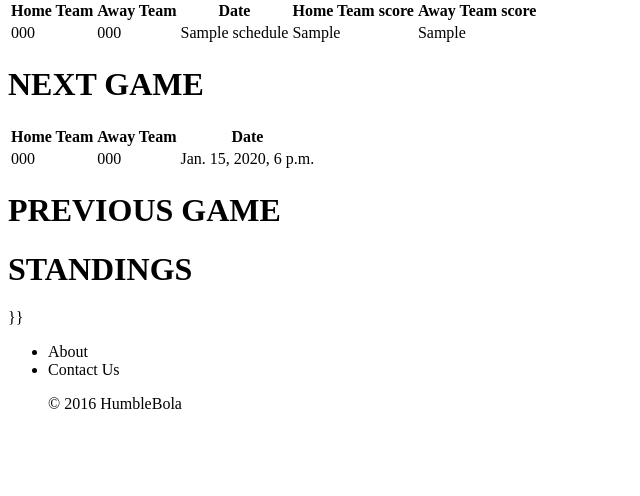
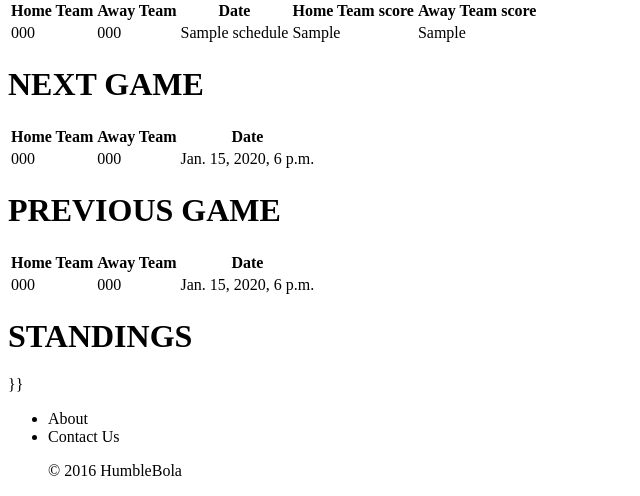
Before and after one commit to nicobaguio/Humblebola-Stats, a Django app: template humblebola/templates/humblebola/schedule.html in a window 1280 px wide. Shown: the part 435-931 px from the top of the page, without its empty margins (0-640 px from the left). Before the commit the page ends 844 px from the top, so only its background shows below. Run offline with Django 3.2, Linux system fonts and the light colour scheme; tables that the repository leaves empty hold one stand-in row (values such as "Sample post"); the template is opened without the code that fills it: values that come from a table or form of the project are taken from there, most other values are stand-ins (such as "Sample title", 1, 10 or a date in 2020).

Commit message:
Added prev game sidebar

```diff
--- a/humblebola/templates/humblebola/schedule.html
+++ b/humblebola/templates/humblebola/schedule.html
@@ -56,6 +56,20 @@
         {% endfor %}
     </table>
 <h1>PREVIOUS GAME</h1>
+    <table>
+        <tr>
+            <th>Home Team</th>
+            <th>Away Team</th>
+            <th>Date</th>
+        </tr>
+        {% for game in prev_game %}
+            <tr>
+                <td>{{ game.home_team.code }}</td>
+                <td>{{ game.away_team.code }}</td>
+                <td>{{ game.schedule }}</td>
+            </tr>
+        {% endfor %}
+    </table>
 <h1>STANDINGS</h1>}}
 
 {% endblock %}
```
Also changed, not shown: humblebola/views.py (+10 -0 lines).
